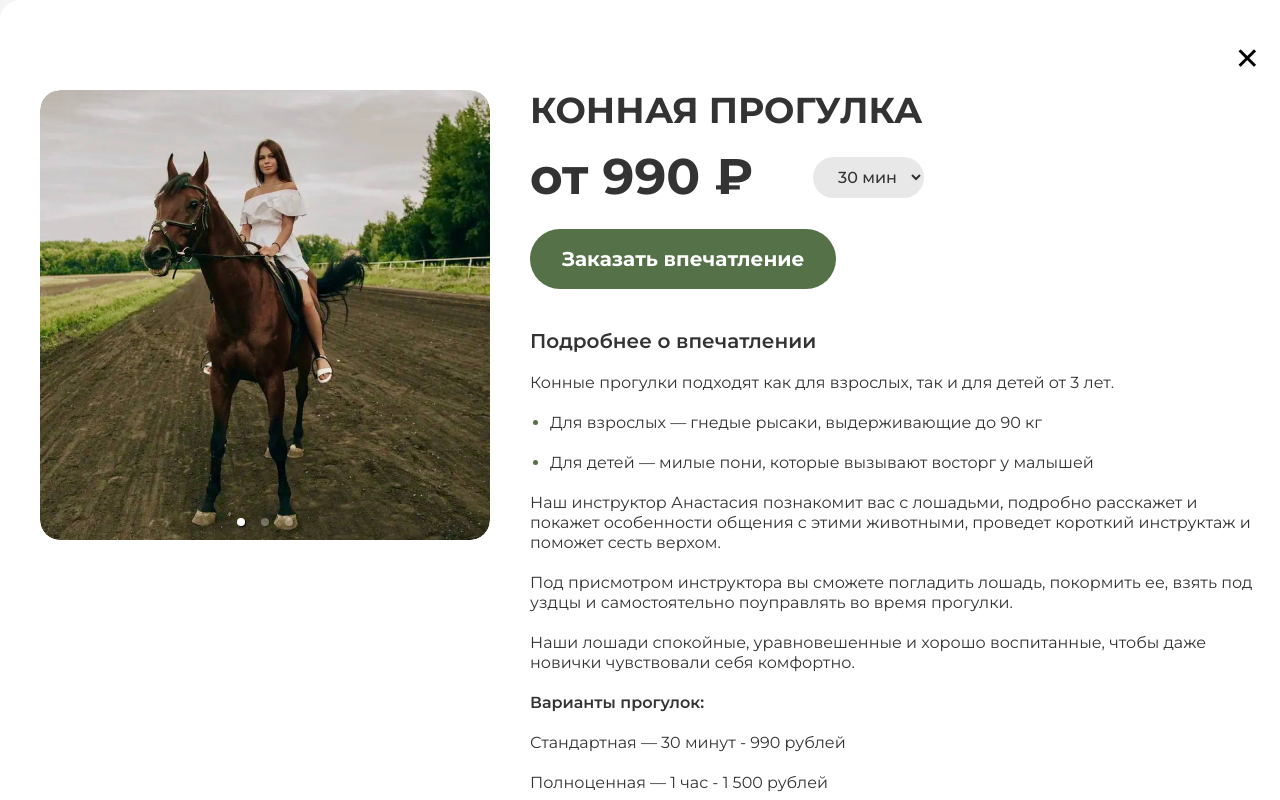
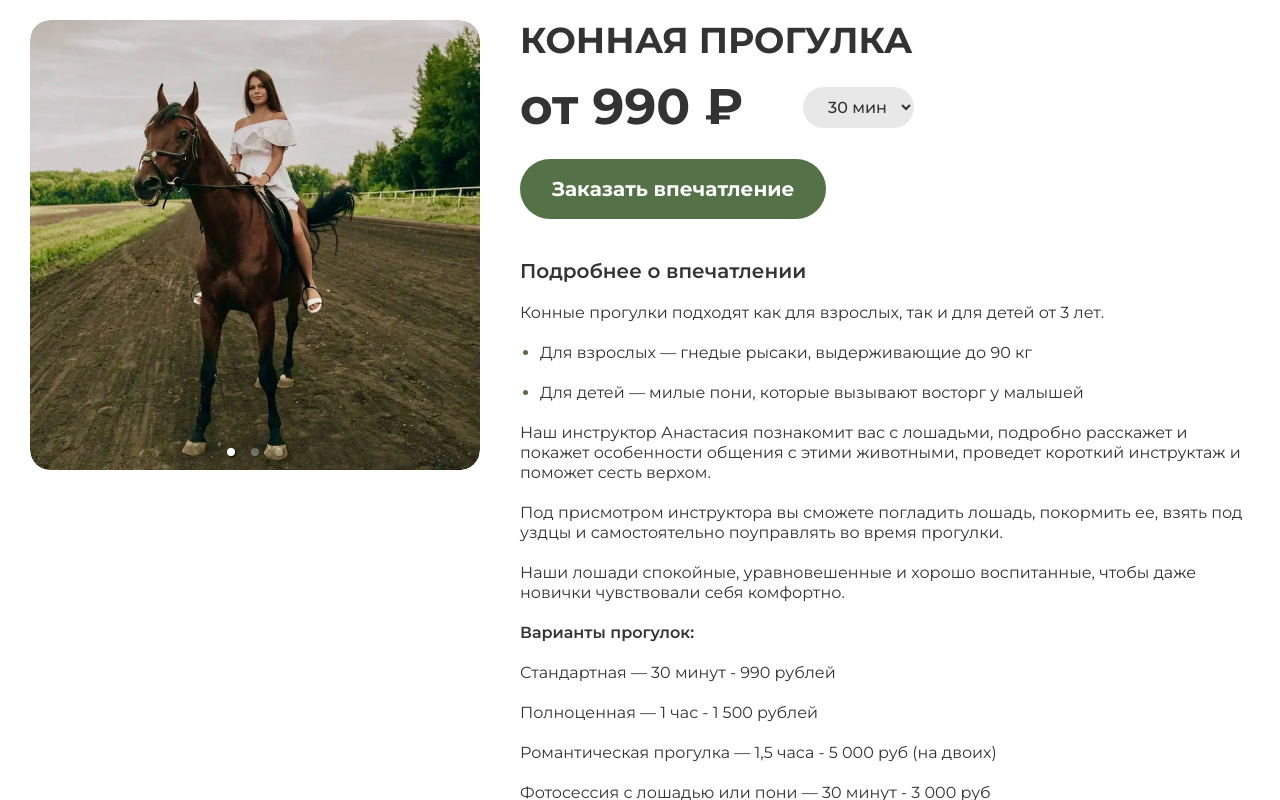
Before and after one commit to VladimirVolvakov/certifcates-shop-react-app, a React (Create React App) app: page / in a window 1280 px wide. Shown: the top 800 px of the page. Built offline with nearby package versions, Linux system fonts and the light colour scheme.

Commit message:
style: add styles for DetailsPopup component

```diff
--- a/src/components/ui/DetailsPopup.styles.js
+++ b/src/components/ui/DetailsPopup.styles.js
@@ -1,5 +1,32 @@
-import styled from "styled-components";
+import styled, { keyframes } from "styled-components";
 
-export const Container = styled.div``;
+const appearance = keyframes`
+  0% {
+    opacity: 0;
+  }
+  100% {
+    opacity: 1;
+  }
+`;
 
-export const Wrapper = styled.div``;
+export const Container = styled.div`
+  position: fixed;
+  top: 0;
+  left: 0;
+  height: 100vh;
+  width: 100vw;
+  background-color: rgba(0, 0, 0, 0.6);
+  z-index: 99;
+`;
+
+export const Wrapper = styled.div`
+  position: fixed;
+  top: 10px;
+  left: calc((100vw - 1300px)/2);
+  top: calc((100vh - 940px)/2);
+  max-width: 1300px;
+  background-color: #fff;
+  border-radius: 20px;
+  animation: 1s ${appearance} all;
+  z-index: 999;
+`;
```
